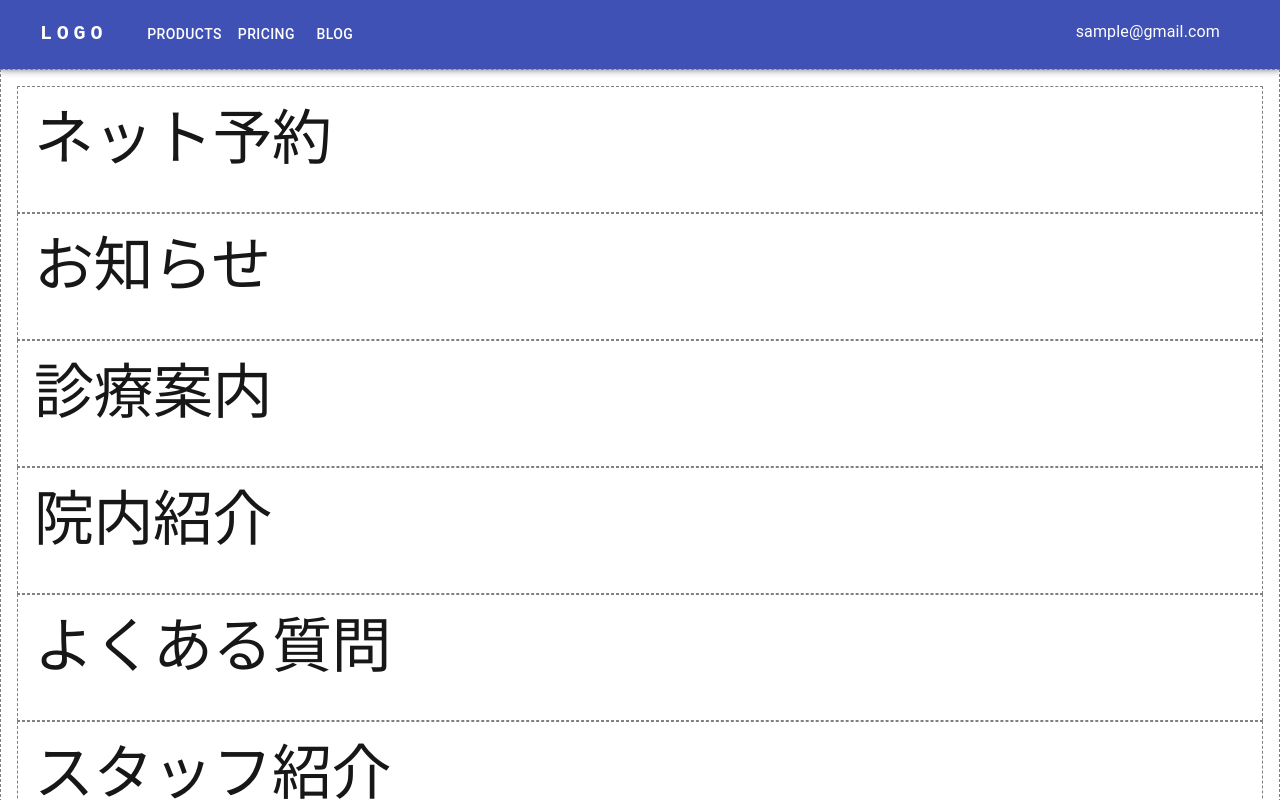
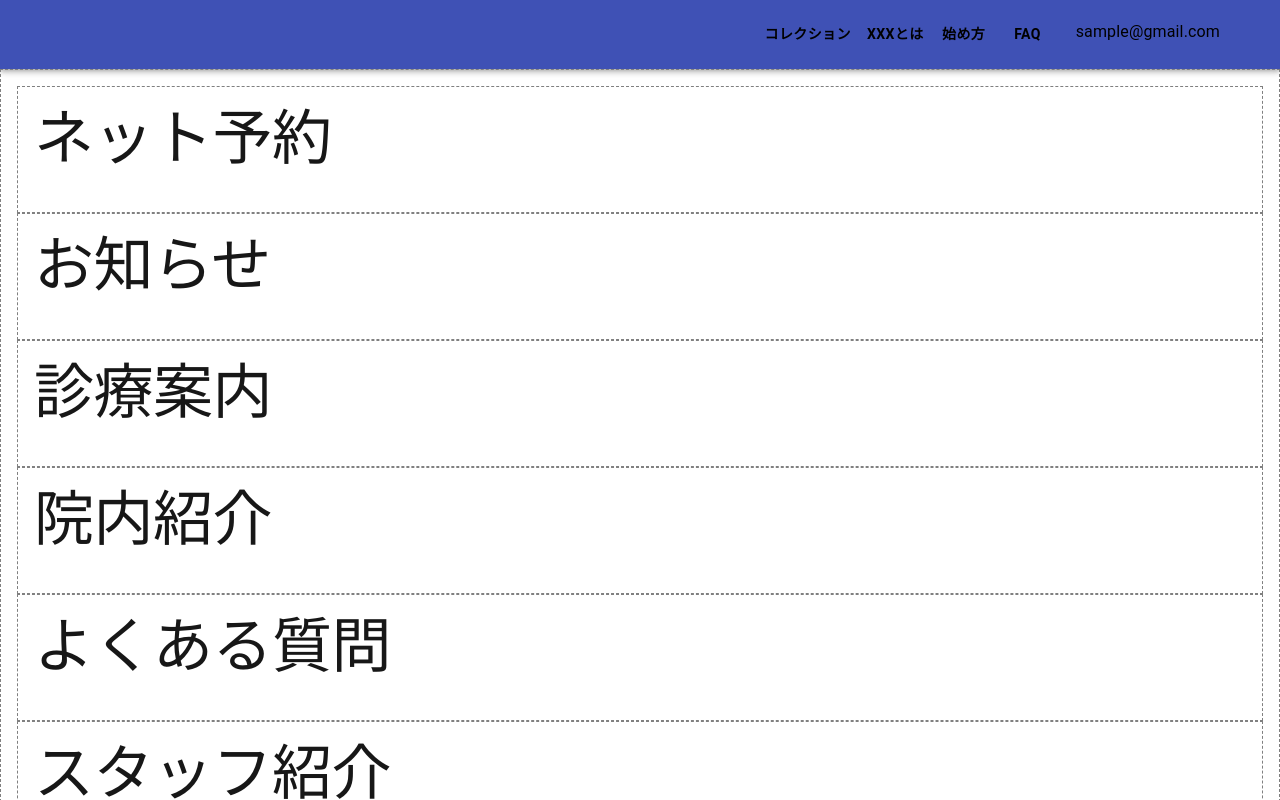
Before and after one commit to biz3018oda/NextJsTsPrismaApp, a Next.js app in the folder app/nextjsapp/: page / in a window 1280 px wide. Shown: the top 800 px of the page. Built offline with nearby package versions, Linux system fonts and the light colour scheme; some icons are missing.

Commit message:
メニューの項目を変更

```diff
--- a/app/nextjsapp/src/components/layouts/Footer.tsx
+++ b/app/nextjsapp/src/components/layouts/Footer.tsx
@@ -52,7 +52,7 @@ const Footer = () => {
       <StyledToolbar>
         <Box sx={{ display: { xs: 'none', md: 'flex'}, gap:2 }}>
           {pages.map((page) => (
-            <Link key={page.title} sx={{ my: 2, color: 'white', display: 'block' }} href={page.url}>{page.title}</Link>
+            <Link key={page.title} variant="body2" color="primary.contrastText" underline="none" sx={{ my: 2, display: 'block' }} href={page.url}>{page.title}</Link>
           ))}
         </Box>
         <Typography variant="caption" component="p">
--- a/app/nextjsapp/src/components/layouts/Header.tsx
+++ b/app/nextjsapp/src/components/layouts/Header.tsx
@@ -9,13 +9,14 @@ import Menu from '@mui/material/Menu';
 import MenuIcon from '@mui/icons-material/Menu';
 import Container from '@mui/material/Container';
 import Avatar from '@mui/material/Avatar';
+import CameraIcon from '@mui/icons-material/Camera';
 import Button from '@mui/material/Button';
 import Tooltip from '@mui/material/Tooltip';
 import MenuItem from '@mui/material/MenuItem';
 import AdbIcon from '@mui/icons-material/Adb';
 import AccountCircleIcon from '@mui/icons-material/AccountCircle';
 
-const pages = ['Products', 'Pricing', 'Blog'];
+const pages = ['コレクション', 'XXXとは', '始め方', 'FAQ'];
 const settings = ['Profile', 'Account', 'Dashboard', 'Logout'];
 
 const Header = () => {
@@ -41,6 +42,9 @@ const Header = () => {
     <AppBar position="static">
       <Container maxWidth="xl">
         <Toolbar disableGutters>
+          <CameraIcon />
+          <Box aria-label="menu-block" sx={{ flexGrow: 1, display: { xs: 'none', md: 'block' } }}></Box>
+        {/*
           <AdbIcon sx={{ display: { xs: 'none', md: 'flex' }, mr: 1 }} />
           <Typography
             variant="h6"
@@ -59,6 +63,7 @@ const Header = () => {
           >
             LOGO
           </Typography>
+        */}
 
           <Box sx={{ flexGrow: 1, display: { xs: 'flex', md: 'none' } }}>
             <IconButton
@@ -72,6 +77,7 @@ const Header = () => {
               <MenuIcon />
             </IconButton>
             <Menu
+              aria-label="menu-sp"
               id="menu-appbar"
               anchorEl={anchorElNav}
               anchorOrigin={{
@@ -89,7 +95,7 @@ const Header = () => {
             >
               {pages.map((page) => (
                 <MenuItem key={page} onClick={handleCloseNavMenu}>
-                  <Typography sx={{ textAlign: 'center' }}>{page}</Typography>
+                  <Typography color="primary.contrastText" sx={{ textAlign: 'center' }}>{page}</Typography>
                 </MenuItem>
               ))}
             </Menu>
@@ -101,8 +107,8 @@ const Header = () => {
             component="a"
             href="#app-bar-with-responsive-menu"
             sx={{
+              display: { xs: 'flex', md: 'none' },
               mr: 2,
-              display: { xs: 'flex', md: 'none' },
               flexGrow: 1,
               fontFamily: 'monospace',
               fontWeight: 700,
@@ -113,12 +119,15 @@ const Header = () => {
           >
             LOGO
           </Typography>
-          <Box sx={{ flexGrow: 1, display: { xs: 'none', md: 'flex' } }}>
+          <Box
+            aria-label="menu-pc"
+            sx={{ display: { xs: 'none', md: 'flex' }, mr: 2 }}
+          >
             {pages.map((page) => (
               <Button
                 key={page}
                 onClick={handleCloseNavMenu}
-                sx={{ my: 2, color: 'white', display: 'block' }}
+                sx={{ my: 2, color: 'primary.contrastText', display: 'block' }}
               >
                 {page}
               </Button>
--- a/app/nextjsapp/src/theme/theme.ts
+++ b/app/nextjsapp/src/theme/theme.ts
@@ -6,11 +6,23 @@ const theme = createTheme({
   palette: {
     primary: {
       main: indigo[500],
+      contrastText: '#000000',
     },
     secondary: {
       main: teal[500],
     },
   },
+  typography: {
+    button: {
+      fontWeight: '700',
+    },
+    caption: {
+      fontWeight: '700',
+    },
+    body2: {
+      fontWeight: '700',
+    },
+  }
 });
 
 export default theme;
```
Also changed, not shown: 1 other file (tests, documents, lock files or other folders).
